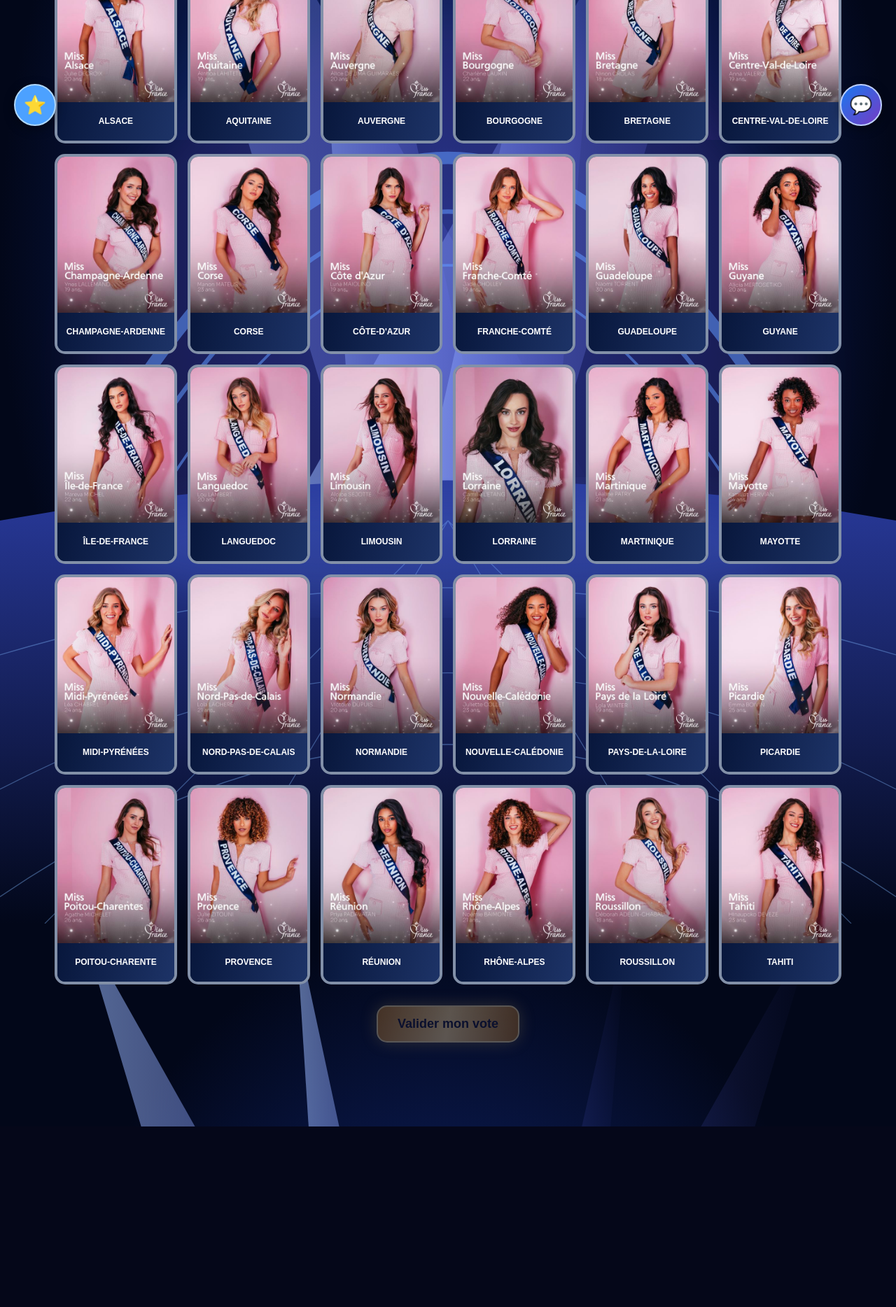
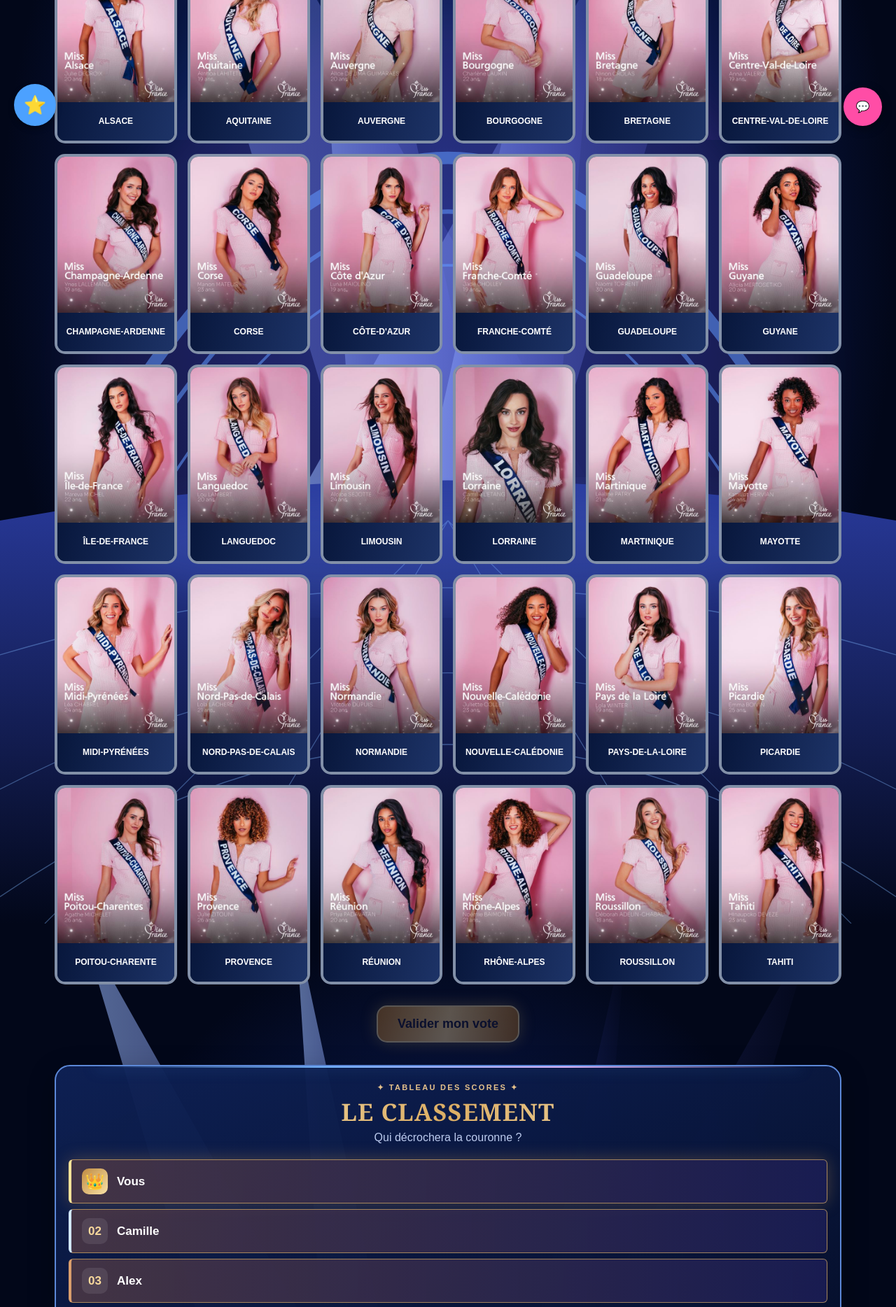
Before and after one commit to ludhardy-arch/miss2027, a React (Vite) app in the folder miss2026-main/: page /#/demo in a window 1280 px wide. Shown: the part 600-2468 px from the top of the page at 70% size. Before the commit the page ends 2210 px from the top, so only its background shows below. Built offline with nearby package versions, Linux system fonts and the light colour scheme.

Commit message:
TEST: use real player selection bubble, chat and intermediate leaderboard in interactive demo

```diff
--- a/miss2026-main/src/pages/Demo.jsx
+++ b/miss2026-main/src/pages/Demo.jsx
@@ -2,6 +2,9 @@ import React, { useMemo, useState } from "react";
 import { useNavigate } from "react-router-dom";
 import { CANDIDATES } from "../data/candidates";
 import { calculatePoints } from "../services/points";
+import ChatBubble from "../components/ChatBubble";
+import SelectionBubble from "../components/SelectionBubble";
+import Leaderboard from "../components/Leaderboard";
 import "./Demo.css";
 
 // Fictional results, chosen for a demonstration, never read from / written to Firebase.
@@ -46,6 +49,7 @@ export default function Demo() {
     setPhase(p => Math.min(p + 1, 4));
   };
   const self = { pseudo: "Vous", tour1: selected1, tour2: selected2, tour3: ranking };
+  const demoPlayerRecords = useMemo(() => Object.fromEntries([self, ...DEMO_PLAYERS].map(p => [p.pseudo, { tour1: phase > 1 ? p.tour1 : [], tour2: phase > 2 ? p.tour2 : [], tour3: phase > 3 ? p.tour3 : [] }])), [selected1, selected2, ranking, phase]);
   const leaderboard = useMemo(() => [self, ...DEMO_PLAYERS]
     .map(p => ({ pseudo: p.pseudo, score: calculatePoints(p, admin) }))
     .sort((a,b) => b.score-a.score || a.pseudo.localeCompare(b.pseudo,"fr")), [selected1, selected2, ranking]);
@@ -78,12 +82,13 @@ export default function Demo() {
           {phase<3 && selected.includes(c.id)&&<div className="demo-selected">✓ Sélectionnée</div>}
         </div>)}</div>
       <div className="demo-bottom"><button type="button" disabled={phase===3?ranking.length!==5:selected.length!==maximum} onClick={next}>{phase===3?"Valider mon classement":"Valider mon vote"}</button></div>
-      <div className="demo-floating demo-selection"><button type="button" className="demo-bubble demo-star" aria-label="Voir ma sélection en cours" onClick={()=>setSelectionOpen(v=>!v)}>⭐</button>{selectionOpen && <div className="demo-float-panel"><strong>{phase===3?"Mon classement":"Ma sélection en cours"}</strong>{(phase===3?ranking:selected).length ? <ol>{(phase===3?ranking:selected).map(id=><li key={id}>{label(id)}</li>)}</ol> : <p>Aucune Miss sélectionnée.</p>}</div>}</div>
+      <Leaderboard demoPlayers={demoPlayerRecords} demoSelections={admin} />
+      <SelectionBubble user={{pseudo:"Vous"}} tour={phase} selection={selected} />
     </> : <section className="demo-ceremony">
       <div className="demo-eyebrow">✦ LA GRANDE FINALE · SIMULATION ✦</div>
       {scene===0?<><div className="demo-crown">♛</div><h2>MISS FRANCE EST ÉLUE...</h2><p>Mais qui aura fait les meilleurs pronostics ?</p><button onClick={()=>setScene(1)}>Révéler le couronnement →</button></>:scene===1?<><div className="demo-crown">👑</div><h2>MISS {label(OFFICIAL[0]).toUpperCase()}</h2><p>Miss France 2027 — résultat fictif de la démonstration</p><div className="demo-podium">{OFFICIAL.map((id,i)=><div key={id}><strong>{i+1}</strong><span>{label(id)}</span></div>)}</div><button onClick={()=>{setScene(2);setShowScores(true)}}>Découvrir le classement des joueurs →</button></>:<><div className="demo-crown">🏆</div><h2>LE CLASSEMENT FINAL</h2><p>Voici les résultats complets de cette simulation.</p><div className="demo-scores">{leaderboard.map((p,i)=><div key={p.pseudo} className={p.pseudo==="Vous"?"me":""}><span>{i===0?"👑":i+1} · {p.pseudo}</span><strong>{showScores?p.score+" pts":"•••"}</strong></div>)}</div><button onClick={restart}>Rejouer la démo ↻</button></>}
       <p className="demo-note">Démo entièrement fictive · résultats non enregistrés · barème identique au concours</p>
     </section>}
-    <div className="demo-floating demo-chat"><button type="button" className="demo-bubble demo-chat-button" aria-label="Ouvrir le chat de démonstration" onClick={()=>setChatOpen(v=>!v)}>💬</button>{chatOpen && <div className="demo-float-panel demo-chat-panel"><strong>CHAT · DÉMONSTRATION</strong><p className="demo-small">Messages fictifs et locaux uniquement.</p><div className="demo-chat-messages">{chatMessages.map((m,i)=><p key={i}><b>{m.author} :</b> {m.text}</p>)}</div><form onSubmit={e=>{e.preventDefault();if(chatText.trim()){setChatMessages(prev=>[...prev,{author:"Vous",text:chatText.trim().slice(0,500)}]);setChatText("");}}}><input aria-label="Votre message" placeholder="Écrire un message..." maxLength={500} value={chatText} onChange={e=>setChatText(e.target.value)}/><button type="submit">Envoyer</button></form></div>}</div>
+    <ChatBubble user={{pseudo:"Vous"}} demoMessages={chatMessages} onDemoSend={text=>setChatMessages(prev=>[...prev,{author:"Vous",text}])} />
   </main>;
 }
```
